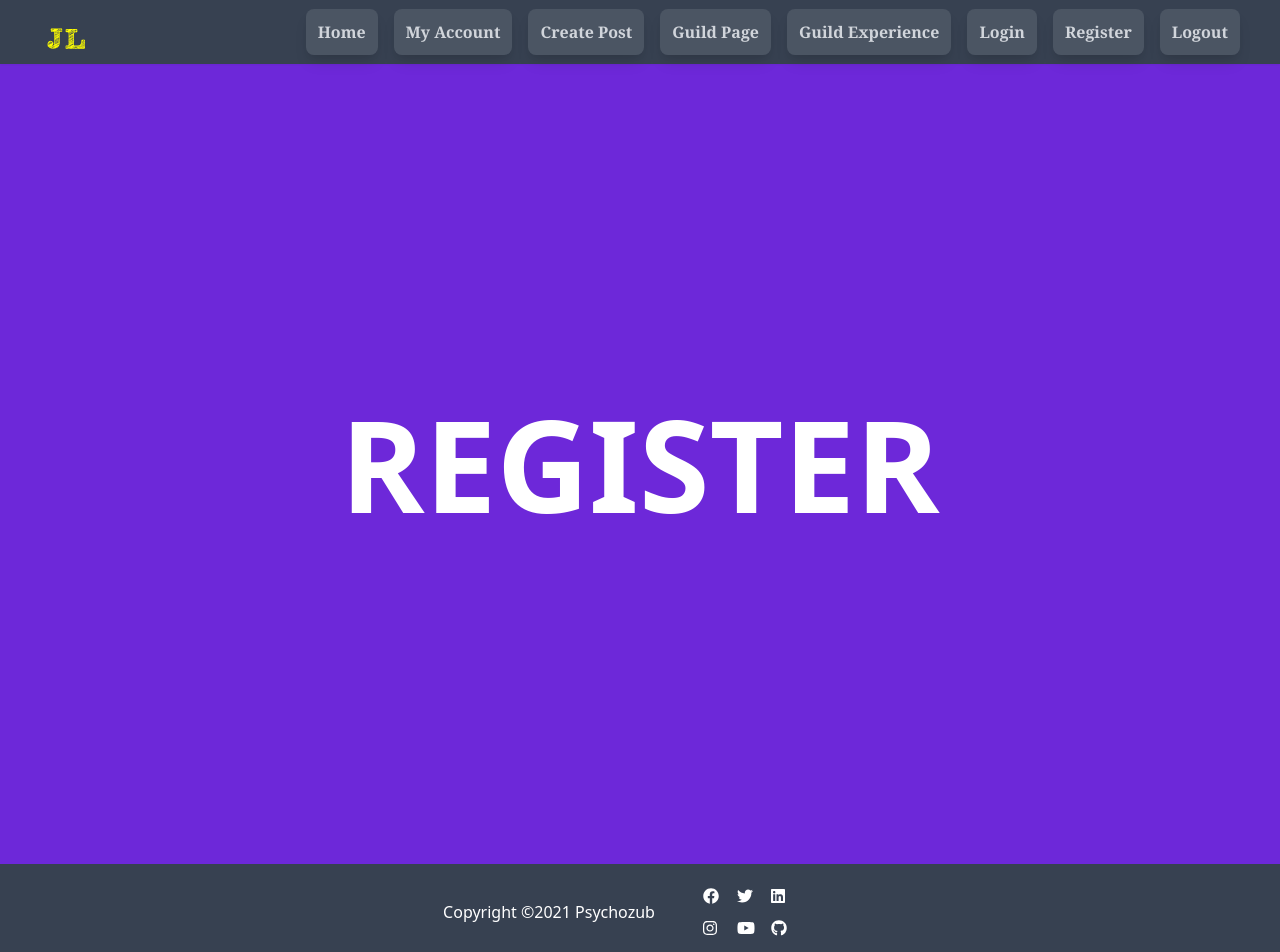
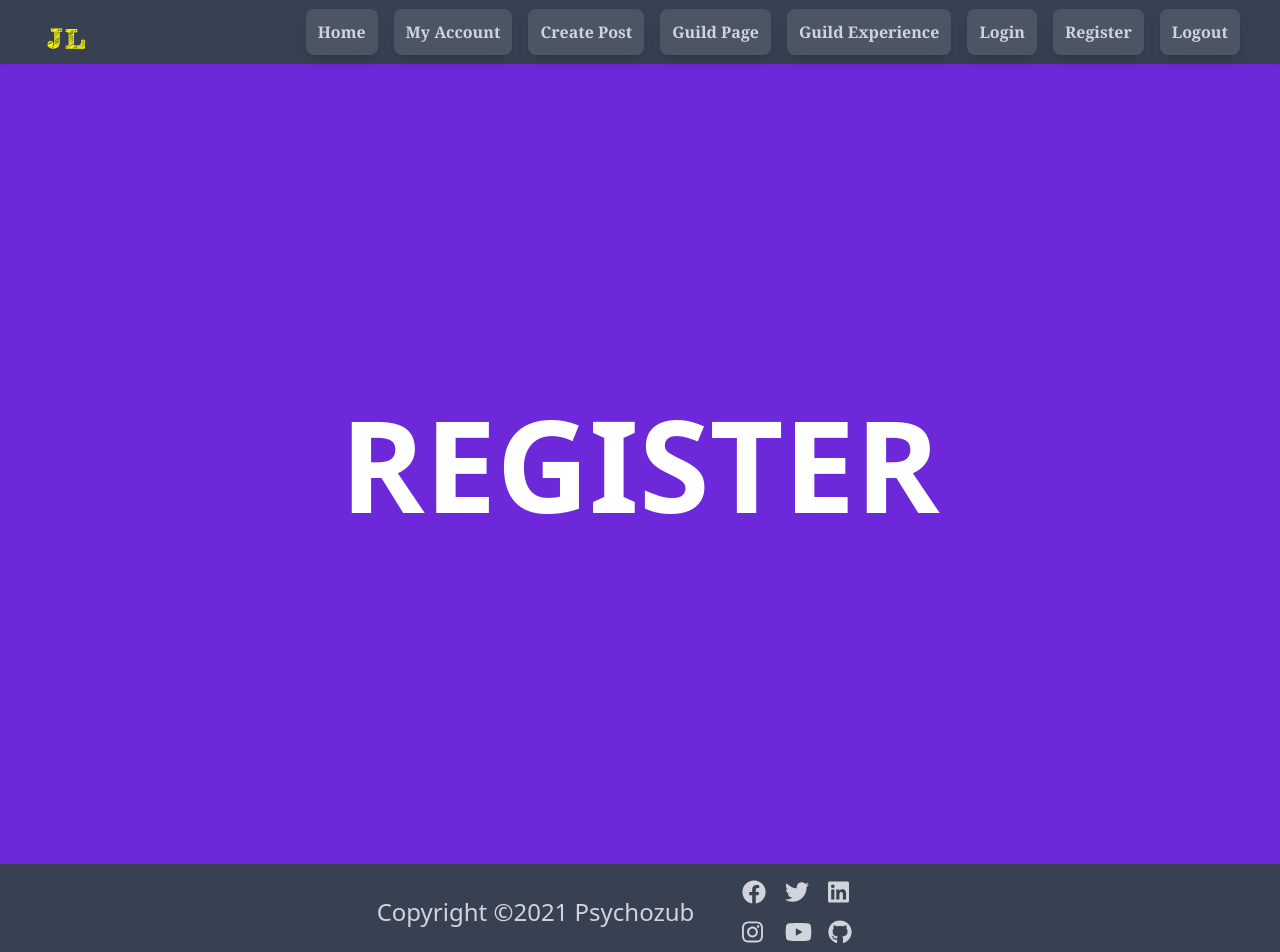
Before and after one commit to Bozhidar-Vangelov/the-justice-league, a React (Create React App) app: page /register in a window 1280 px wide. Shown: the top 952 px of the page. Built offline with nearby package versions, Linux system fonts and the light colour scheme; the HTML template or start-up script is replaced by a standard one.

Commit message:
Add style to footer

```diff
--- a/src/components/Footer.js
+++ b/src/components/Footer.js
@@ -11,15 +11,33 @@ import {
 
 function Footer() {
   return (
-    <div className='p-12 flex justify-center items-center h-16 bg-gray-700 text-white'>
+    <div className='text-2xl text-gray-300 p-12 flex justify-center items-center h-16 bg-gray-700 text-white'>
       <p>Copyright ©2021 Psychozub</p>
       <div className='m-12 grid grid-cols-3 gap-4'>
-        <FontAwesomeIcon icon={faFacebook} />
-        <FontAwesomeIcon icon={faTwitter} />
-        <FontAwesomeIcon icon={faLinkedin} />
-        <FontAwesomeIcon icon={faInstagram} />
-        <FontAwesomeIcon icon={faYoutube} />
-        <FontAwesomeIcon icon={faGithub} />
+        <FontAwesomeIcon
+          icon={faFacebook}
+          className='hover:text-gray-900 cursor-pointer'
+        />
+        <FontAwesomeIcon
+          icon={faTwitter}
+          className='hover:text-gray-900 cursor-pointer'
+        />
+        <FontAwesomeIcon
+          icon={faLinkedin}
+          className='hover:text-gray-900 cursor-pointer'
+        />
+        <FontAwesomeIcon
+          icon={faInstagram}
+          className='hover:text-gray-900 cursor-pointer'
+        />
+        <FontAwesomeIcon
+          icon={faYoutube}
+          className='hover:text-gray-900 cursor-pointer'
+        />
+        <FontAwesomeIcon
+          icon={faGithub}
+          className='hover:text-gray-900 cursor-pointer'
+        />
       </div>
     </div>
   );
```
